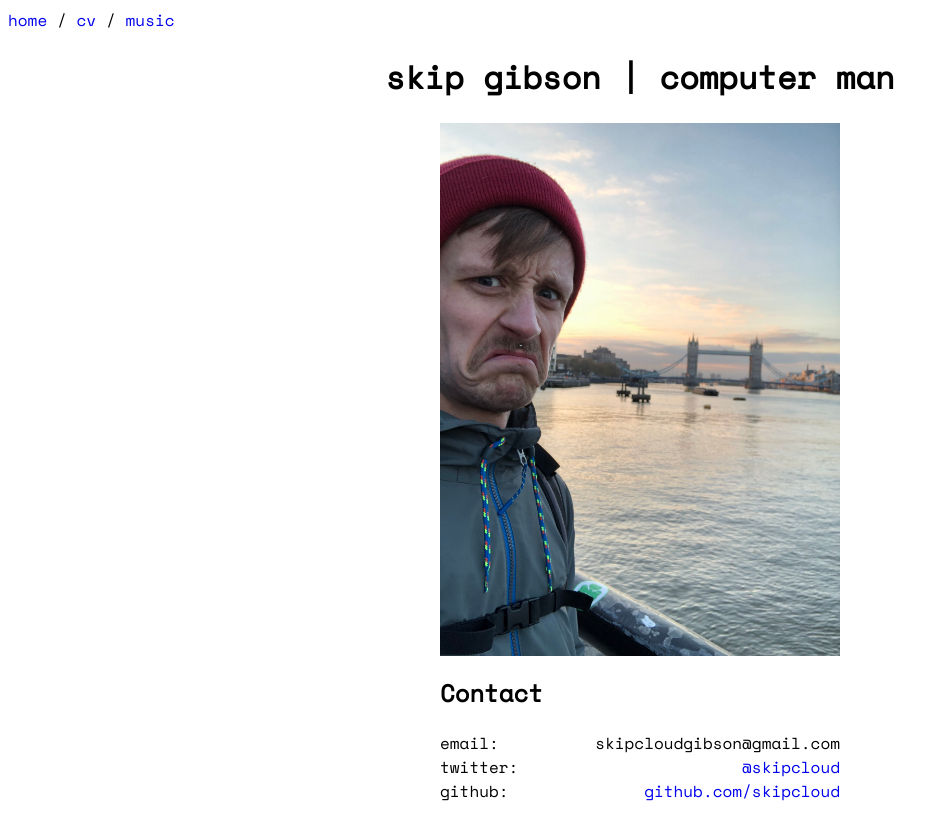
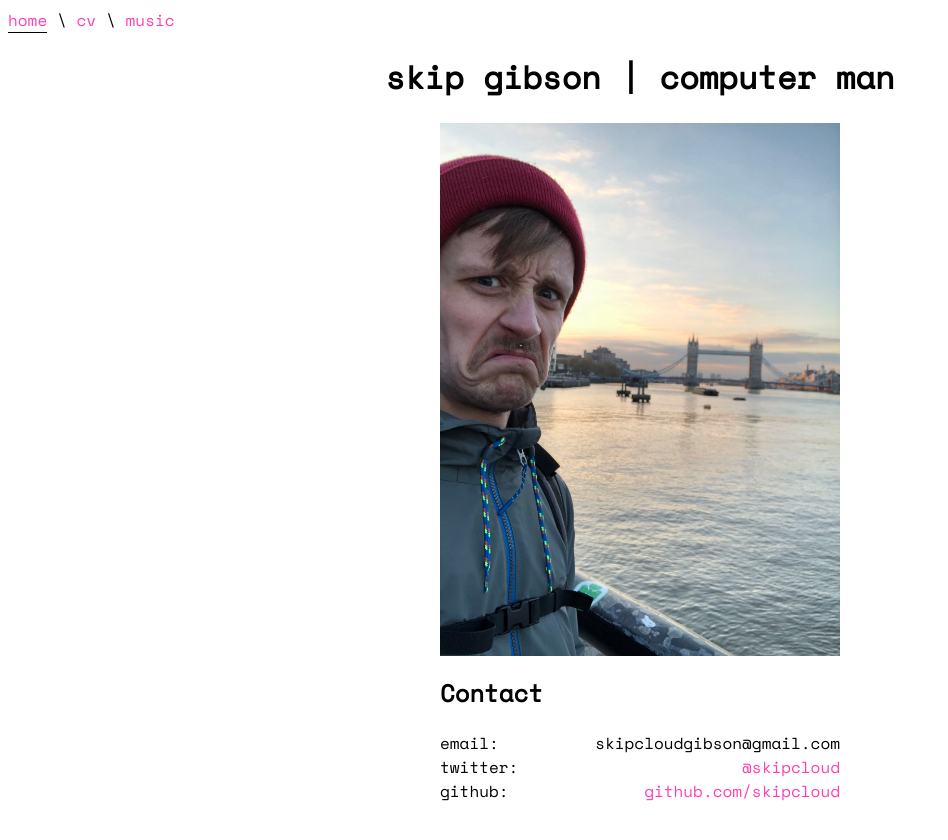
Before and after one commit to skipcloud/skipcloud.github.io, a Jekyll site: the page built from index.html, in a window 1280 px wide. Shown: the top 840 px of the page, without its empty margins (0-948 px from the left). Built offline with Jekyll 4.4.1, drawn with Linux system fonts in a browser that asks for light colours.

Commit message:
create data folder and dynamically create header links
change link colour to pink and add bottom border

```diff
--- /dev/null
+++ b/_data/header.yml
@@ -0,0 +1,6 @@
+- name: home
+  url: /
+- name: cv
+  url: /cv.html
+- name: music
+  url: https://skipcloud.bandcamp.com/
--- a/_includes/header.html
+++ b/_includes/header.html
@@ -1,7 +1,10 @@
 <header>
   <nav>
-    <a href="/">home</a> /
-    <a href="/cv.html">cv</a> /
-    <a href="https://skipcloud.bandcamp.com/">music</a>
+    {% for item in site.data.header %}
+      <a href="{{ item.url }}"{% if page.url == item.url %} style="border-bottom: 1px solid black;" {% endif %}>{{ item.name }}</a>
+      {% if forloop.last == false %}
+        \
+      {% endif %}
+    {% endfor %}
   </nav>
 </header>
--- a/assets/css/stylesheet.css
+++ b/assets/css/stylesheet.css
@@ -14,7 +14,7 @@ img {
 
 a {
   text-decoration: none;
-
+  color: #FF40B3;
 }
 
 #cv-container {
```
